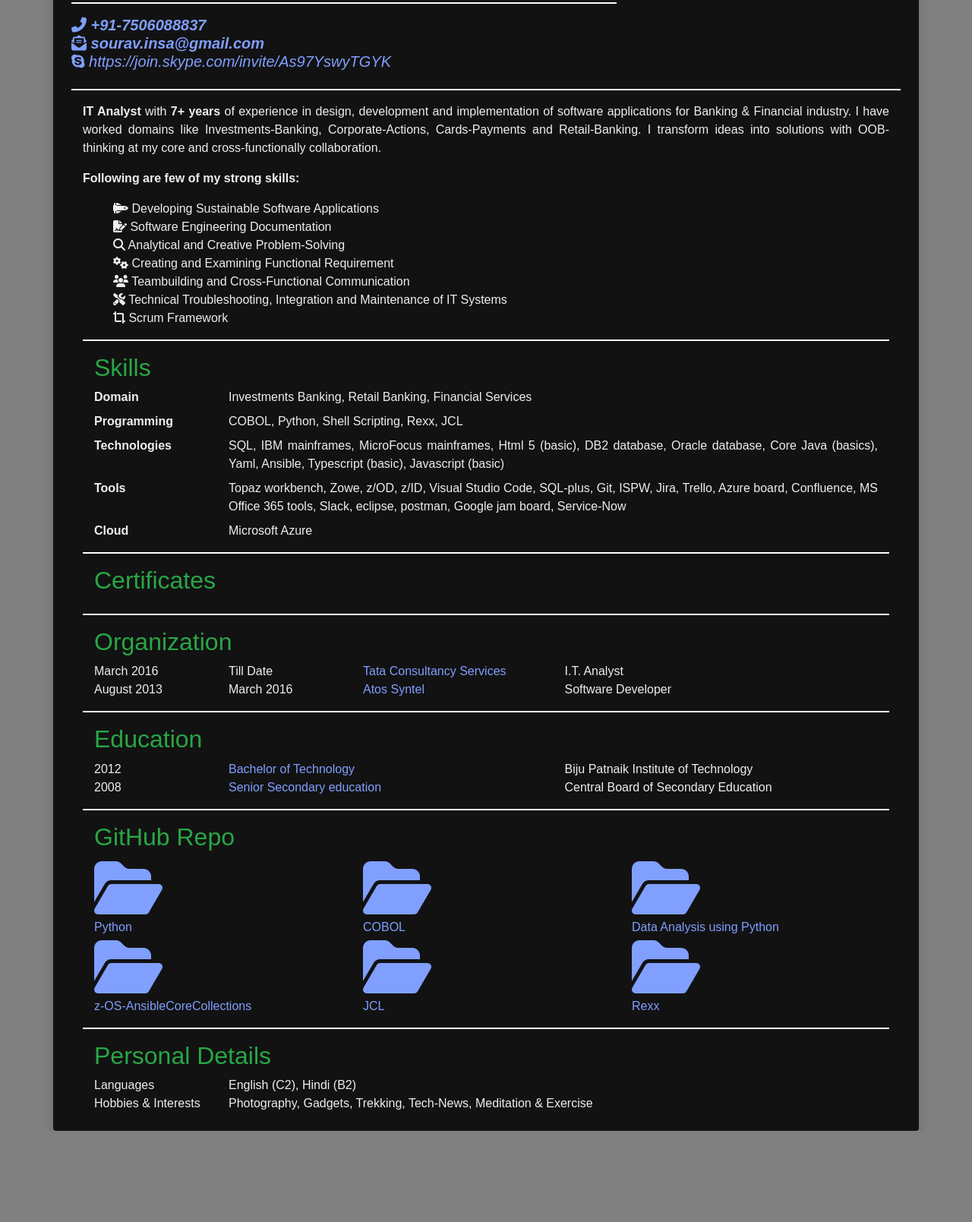
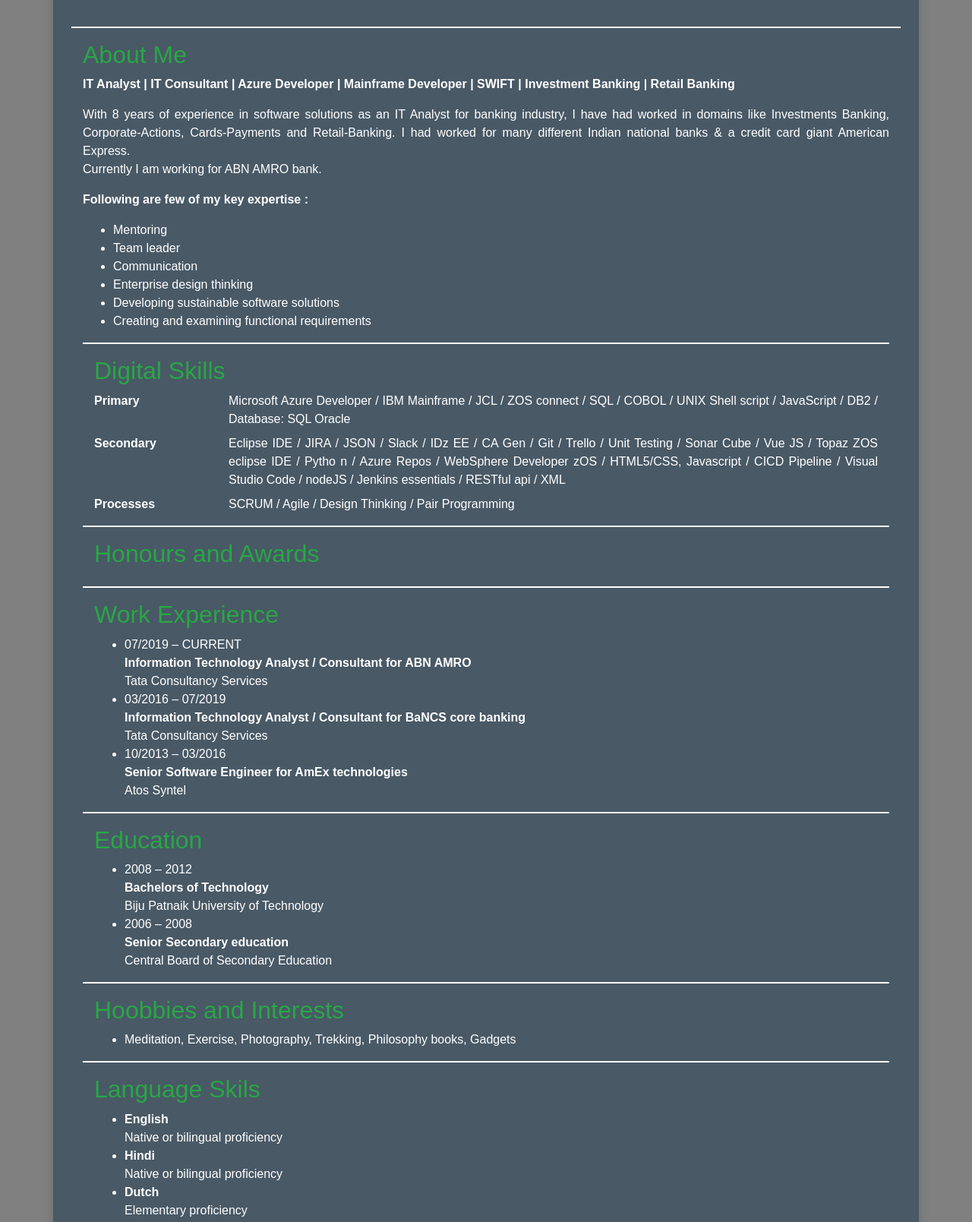
Before and after one commit to SouravKumarSahu/SouravKsahu.azure.webapp, a website: page public/index.html in a window 1280 px wide. Shown: the part 85-1694 px from the top of the page at 76% size. Before the commit the page ends 1574 px from the top, so only its background shows below. Drawn offline with nearby package versions, Linux system fonts and the light colour scheme; a script that the page names is missing.

Commit message:
updated page contents

```diff
--- a/public/bootstrap/css/dark-theme.css
+++ b/public/bootstrap/css/dark-theme.css
@@ -7,8 +7,8 @@
 }
 
 .container {
-  color: #eee;
-  background: #121212;
+  color: rgb(255, 255, 255);
+  background: #495966;
 }
 
 a {
--- a/public/pagehome.html
+++ b/public/pagehome.html
@@ -6,187 +6,247 @@
   <div class="row">
     <div class="col-8 display-4">
       <h1 class="text-success">Sourav Kumar Sahu</h1>
-      <h5>
-        <hr>
-        <a href="tel:+91750608837">
-          <i class="fas fa-phone-alt"><i> +91-7506088837</i></i>
-        </a>
-        <br>
-        <a href="mailto:sourav.insa@gmail.com">
-          <i class="fas fa-envelope-open-text"><i> sourav.insa@gmail.com</i></i>
-        </a>
-        <br>
-        <a href="https://join.skype.com/invite/As97YswyTGYK">
-          <i class="fab fa-skype"><i> https://join.skype.com/invite/As97YswyTGYK</i></i>
-        </a>
-        <!--<br>
-        <a href="http://www.linkedin.com/in/souravksahu">
-          <i class="fab fa-linkedin"><i> www.linkedin.com/in/souravksahu</i></i>
-        </a>-->
-      </h5>
     </div>
-    <div class="col-4">
-      <!--img src="profilepic.jpg" class="img-thumbnail rounded-lg shadow-sm float-right" alt="profile_pic"-->
-      <div class="LI-profile-badge"  data-version="v1" data-size="large" data-locale="en_US" data-type="horizontal" data-theme="dark" data-vanity="souravksahu"><a class="LI-simple-link" href='https://in.linkedin.com/in/souravksahu?trk=profile-badge'>Sourav Kumar Sahu</a></div>
-    </div>
+    <!-- <div class="col-4">
+      <div class="badge-base LI-profile-badge" data-locale="en_US" data-size="large" data-theme="light"
+        data-type="HORIZONTAL" data-vanity="souravksahu" data-version="v1"><a class="badge-base__link LI-simple-link"
+          href="https://in.linkedin.com/in/souravksahu?trk=profile-badge"></a></div>
+    </div> -->
   </div>
+  <br>
+
   <hr>
   <!-- Brief -->
   <div class="container text-wrap text-justify">
+    <h2 class="text-success">About Me</h2>
     <p>
-      <b>IT Analyst</b> with <b>7+ years</b> of experience in design, development and implementation of software applications for Banking & Financial industry. I have worked domains like Investments-Banking, Corporate-Actions, Cards-Payments and Retail-Banking. I transform ideas into solutions with OOB-thinking at my core and cross-functionally collaboration.
+      <b>IT Analyst | IT Consultant | Azure Developer | Mainframe
+        Developer | SWIFT | Investment Banking | Retail Banking </b>
     </p>
     <p>
-      <b>Following are few of my strong skills:</b><br>
-      <ul>
-        <i class="fas fa-space-shuttle"></i>
-        Developing Sustainable Software Applications<br>
-        <i class="fas fa-file-signature"></i>
-        Software Engineering Documentation<br>
-        <i class="fas fa-search"></i>
-        Analytical and Creative Problem-Solving<br>
-        <i class="fas fa-cogs"></i>
-        Creating and Examining Functional Requirement<br>
-        <i class="fas fa-users"></i>
-        Teambuilding and Cross-Functional Communication<br>
-        <i class="fas fa-tools"></i>
-        Technical Troubleshooting, Integration and Maintenance of IT Systems<br>
-        <i class="fas fa-crop-alt"></i>
-        Scrum Framework
-      </ul>
+      With 8 years of experience in software solutions as an IT Analyst for
+      banking industry, I have had worked in domains like Investments Banking, Corporate-Actions, Cards-Payments and
+      Retail-Banking. I had
+      worked for many different Indian national banks & a credit card giant
+      American Express.
+      <br>
+      Currently I am working for ABN AMRO bank.
+    </p>
+    <p>
+      <b>Following are few of my key expertise :</b>
+    <ul>
+      <li>Mentoring</li>
+      <li>Team leader</li>
+      <li>Communication</li>
+      <li>Enterprise design thinking</li>
+      <li>Developing sustainable software solutions</li>
+      <li>Creating and examining functional requirements</li>
+    </ul>
     </p>
     <hr>
-    <!-- Technologies -->
+    <!-- Digital Skills -->
     <div class="container">
-      <h2 class="text-success">Skills</h2>
+      <h2 class="text-success">Digital Skills</h2>
       <div class="row">
-        <div class="col-2"><b>Domain</b>
+        <div class="col-2"><b>Primary</b>
         </div>
         <div class="col-10">
-          Investments Banking, Retail Banking, Financial Services
+          Microsoft Azure Developer / IBM Mainframe / JCL / ZOS connect / SQL / COBOL / UNIX Shell script / JavaScript /
+          DB2 / Database: SQL Oracle
         </div>
       </div>
       <div class="row mt-2">
-        <div class="col-2"><b>Programming</b>
+        <div class="col-2"><b>Secondary</b>
         </div>
         <div class="col-10">
-          COBOL, Python, Shell Scripting, Rexx, JCL
+          Eclipse IDE / JIRA / JSON / Slack / IDz EE / CA Gen / Git / Trello
+          / Unit Testing / Sonar Cube / Vue JS / Topaz ZOS eclipse IDE / Pytho
+          n / Azure Repos / WebSphere Developer zOS / HTML5/CSS, Javascript
+          / CICD Pipeline / Visual Studio Code / nodeJS / Jenkins essentials /
+          RESTful api / XML
         </div>
       </div>
       <div class="row mt-2">
-        <div class="col-2"><b>Technologies</b>
+        <div class="col-2"><b>Processes</b>
         </div>
         <div class="col-10">
-          SQL, IBM mainframes, MicroFocus mainframes, Html 5 (basic), DB2 database, Oracle database, Core Java (basics), Yaml, Ansible, Typescript (basic), Javascript (basic)
-        </div>
-      </div>
-      <div class="row mt-2">
-        <div class="col-2"><b>Tools</b>
-        </div>
-        <div class="col-10">
-          Topaz workbench, Zowe, z/OD, z/ID, Visual Studio Code, SQL-plus, Git, ISPW, Jira, Trello, Azure board, Confluence, MS Office 365 tools, Slack, eclipse, postman, Google jam board, Service-Now
-        </div>
-      </div>
-      <div class="row mt-2">
-        <div class="col-2"><b>Cloud</b>
-        </div>
-        <div class="col-10">
-          Microsoft Azure
+          SCRUM / Agile / Design Thinking / Pair Programming
         </div>
       </div>
     </div>
     <hr>
-    <!-- Certificates-->
+    <!-- Honours and Awards-->
     <div class="container">
-      <h2 class="text-success">Certificates</h2>
+      <h2 class="text-success">Honours and Awards</h2>
       <div class="row">
         <div class="col-3">
-          <div data-iframe-width="150" data-iframe-height="150" data-share-badge-id="390eb77a-f430-4e9b-ba93-e9fa9bc027d5" data-share-badge-host="https://www.youracclaim.com"></div>
+          <div data-iframe-width="150" data-iframe-height="150"
+            data-share-badge-id="390eb77a-f430-4e9b-ba93-e9fa9bc027d5"
+            data-share-badge-host="https://www.youracclaim.com"></div>
         </div>
         <div class="col-3">
-          <div data-iframe-width="150" data-iframe-height="150" data-share-badge-id="b80402be-f20e-4d40-953a-d32097ed02c8" data-share-badge-host="https://www.youracclaim.com"></div>
+          <div data-iframe-width="150" data-iframe-height="150"
+            data-share-badge-id="4769b9d7-9d22-4913-a3c3-d3ee553011bd"
+            data-share-badge-host="https://www.youracclaim.com"></div>
         </div>
         <div class="col-3">
-          <div data-iframe-width="150" data-iframe-height="150" data-share-badge-id="226272b9-a81c-4064-9eb3-02a37e671bd5" data-share-badge-host="https://www.youracclaim.com"></div>
+          <div data-iframe-width="150" data-iframe-height="150"
+            data-share-badge-id="226272b9-a81c-4064-9eb3-02a37e671bd5"
+            data-share-badge-host="https://www.youracclaim.com"></div>
         </div>
         <div class="col-3">
-          <div data-iframe-width="150" data-iframe-height="150" data-share-badge-id="b6071b9b-4c7c-4ea3-ad6f-28bb09689c16" data-share-badge-host="https://www.youracclaim.com"></div>
+          <div data-iframe-width="150" data-iframe-height="150"
+            data-share-badge-id="b6071b9b-4c7c-4ea3-ad6f-28bb09689c16"
+            data-share-badge-host="https://www.youracclaim.com"></div>
         </div>
       </div>
       <div class="row">
         <div class="col-3">
-          <div data-iframe-width="150" data-iframe-height="150" data-share-badge-id="b7c25be9-17fc-4c1d-830f-38e995230786" data-share-badge-host="https://www.youracclaim.com"></div>
+          <div data-iframe-width="150" data-iframe-height="150"
+            data-share-badge-id="b7c25be9-17fc-4c1d-830f-38e995230786"
+            data-share-badge-host="https://www.youracclaim.com"></div>
         </div>
         <div class="col-3">
-          <div data-iframe-width="150" data-iframe-height="150" data-share-badge-id="b3c3d1b9-7cf6-4b6e-8e4d-3b4f6925304a" data-share-badge-host="https://www.youracclaim.com"></div>
+          <div data-iframe-width="150" data-iframe-height="150"
+            data-share-badge-id="b3c3d1b9-7cf6-4b6e-8e4d-3b4f6925304a"
+            data-share-badge-host="https://www.youracclaim.com"></div>
         </div>
         <div class="col-3">
-          <div data-iframe-width="150" data-iframe-height="150" data-share-badge-id="2d3e6ca2-07b8-4cdd-8758-b7ba7049b8c8" data-share-badge-host="https://www.youracclaim.com"></div>
+          <div data-iframe-width="150" data-iframe-height="150"
+            data-share-badge-id="2d3e6ca2-07b8-4cdd-8758-b7ba7049b8c8"
+            data-share-badge-host="https://www.youracclaim.com"></div>
         </div>
         <div class="col-3">
-          <div data-iframe-width="150" data-iframe-height="150" data-share-badge-id="12a5c964-b741-4ff8-8ac3-f28554a329a7" data-share-badge-host="https://www.youracclaim.com"></div>
+          <div data-iframe-width="150" data-iframe-height="150"
+            data-share-badge-id="12a5c964-b741-4ff8-8ac3-f28554a329a7"
+            data-share-badge-host="https://www.youracclaim.com"></div>
         </div>
       </div>
       <div class="row">
         <div class="col-3">
-          <div data-iframe-width="150" data-iframe-height="150" data-share-badge-id="d7e0729f-bab0-493e-b7f6-b01667231b79" data-share-badge-host="https://www.youracclaim.com"></div>
+          <div data-iframe-width="150" data-iframe-height="150"
+            data-share-badge-id="d7e0729f-bab0-493e-b7f6-b01667231b79"
+            data-share-badge-host="https://www.youracclaim.com"></div>
         </div>
         <div class="col-3">
-          <div data-iframe-width="150" data-iframe-height="150" data-share-badge-id="0cb0f5bd-4239-4f7a-bc03-f2b200b46e05" data-share-badge-host="https://www.youracclaim.com"></div>
+          <div data-iframe-width="150" data-iframe-height="150"
+            data-share-badge-id="0cb0f5bd-4239-4f7a-bc03-f2b200b46e05"
+            data-share-badge-host="https://www.youracclaim.com"></div>
         </div>
         <div class="col-3">
-          <div data-iframe-width="150" data-iframe-height="150" data-share-badge-id="4fde0134-0966-4799-b49c-ea6dfb5c930e" data-share-badge-host="https://www.youracclaim.com"></div>
+          <div data-iframe-width="150" data-iframe-height="150"
+            data-share-badge-id="4fde0134-0966-4799-b49c-ea6dfb5c930e"
+            data-share-badge-host="https://www.youracclaim.com"></div>
         </div>
         <div class="col-3">
-          <div data-iframe-width="150" data-iframe-height="150" data-share-badge-id="de26dee6-fa42-413c-82b2-f075b140969d" data-share-badge-host="https://www.youracclaim.com"></div>
+          <div data-iframe-width="150" data-iframe-height="150"
+            data-share-badge-id="de26dee6-fa42-413c-82b2-f075b140969d"
+            data-share-badge-host="https://www.youracclaim.com"></div>
         </div>
       </div>
       <div class="row">
         <div class="col-3">
-          <div data-iframe-width="150" data-iframe-height="150" data-share-badge-id="0cb0f5bd-4239-4f7a-bc03-f2b200b46e05" data-share-badge-host="https://www.youracclaim.com"></div>
+          <div data-iframe-width="150" data-iframe-height="150"
+            data-share-badge-id="0cb0f5bd-4239-4f7a-bc03-f2b200b46e05"
+            data-share-badge-host="https://www.youracclaim.com"></div>
         </div>
         <div class="col-3">
-          <div data-iframe-width="150" data-iframe-height="150" data-share-badge-id="4fde0134-0966-4799-b49c-ea6dfb5c930e" data-share-badge-host="https://www.youracclaim.com"></div>
+          <div data-iframe-width="150" data-iframe-height="150"
+            data-share-badge-id="4fde0134-0966-4799-b49c-ea6dfb5c930e"
+            data-share-badge-host="https://www.youracclaim.com"></div>
         </div>
         <div class="col-3">
-          <div data-iframe-width="150" data-iframe-height="150" data-share-badge-id="8f8a8a6b-e407-4a03-97e0-a844ed5fa06e" data-share-badge-host="https://www.youracclaim.com"></div>
+          <div data-iframe-width="150" data-iframe-height="150"
+            data-share-badge-id="8f8a8a6b-e407-4a03-97e0-a844ed5fa06e"
+            data-share-badge-host="https://www.youracclaim.com"></div>
         </div>
         <div class="col-3">
-          <div data-iframe-width="150" data-iframe-height="150" data-share-badge-id="dc8dcd5b-407f-403e-9a17-973257f94e17" data-share-badge-host="https://www.youracclaim.com"></div>
+          <div data-iframe-width="150" data-iframe-height="150"
+            data-share-badge-id="dc8dcd5b-407f-403e-9a17-973257f94e17"
+            data-share-badge-host="https://www.youracclaim.com"></div>
         </div>
       </div>
     </div>
     <hr>
-    <!-- Organization -->
+    <!-- Work Experience -->
     <div class="container">
-      <h2 class="text-success">Organization</h2>
-      <div class="row">
-        <div class="col-2">March 2016</div>
-        <div class="col-2">Till Date</div>
-        <div class="col-3"><a href="https://www.tcs.com/">Tata Consultancy Services</a></div>
-        <div class="col-5">I.T. Analyst</div>
-      </div>
-      <div class="row">
-        <div class="col-2">August 2013</div>
-        <div class="col-2">March 2016</div>
-        <div class="col-3"><a href="https://www.atos-syntel.net/">Atos Syntel</a></div>
-        <div class="col-5">Software Developer</div>
-      </div>
+      <h2 class="text-success">Work Experience</h2>
+      <ul>
+        <li>
+          07/2019 – CURRENT
+          <br>
+          <b>Information Technology Analyst / Consultant for ABN AMRO</b>
+          <br>
+          Tata Consultancy Services
+        </li>
+        <li>
+          03/2016 – 07/2019
+          <br>
+          <b>Information Technology Analyst / Consultant for BaNCS core banking</b>
+          <br>
+          Tata Consultancy Services
+        </li>
+        <li>
+          10/2013 – 03/2016
+          <br>
+          <b>Senior Software Engineer for AmEx technologies</b>
+          <br>
+          Atos Syntel
+        </li>
+      </ul>
     </div>
     <hr>
     <!-- Education -->
     <div class="container">
       <h2 class="text-success">Education</h2>
-      <div class="row">
-        <div class="col-2">2012</div>
-        <div class="col-5"><a href="https://drive.google.com/file/d/0B_K8MUMyr6lvcjRWX2F6ZGRFWnJaT2UzYTNnZ2x6NmRiQWVr/view?usp=sharing">Bachelor of Technology</a></div>
-        <div class="col-5">Biju Patnaik Institute of Technology</div>
-      </div>
-      <div class="row">
-        <div class="col-2">2008</div>
-        <div class="col-5"><a href="https://drive.google.com/file/d/0B_K8MUMyr6lvVTBfZ3FjUGtLZmloNUk1OXYwRE9xS19ReG9F/view?usp=sharing">Senior Secondary education</a></div>
-        <div class="col-5">Central Board of Secondary Education</div>
-      </div>
+      <ul>
+        <li>
+          2008 – 2012
+          <br>
+          <b>Bachelors of Technology</b>
+          <br>
+          Biju Patnaik University of Technology
+        </li>
+        <li>
+          2006 – 2008
+          <br>
+          <b>Senior Secondary education</b>
+          <br>
+          Central Board of Secondary Education
+        </li>
+      </ul>
+    </div>
+    <hr>
+    <!-- Hoobbies and Interests -->
+    <div class="container">
+      <h2 class="text-success">Hoobbies and Interests</h2>
+      <ul>
+        <li>
+          Meditation, Exercise, Photography, Trekking, Philosophy books, Gadgets
+        </li>
+      </ul>
+    </div>
+    <hr>
+    <!-- Language Skils -->
+    <div class="container">
+      <h2 class="text-success">Language Skils</h2>
+      <ul>
+        <li>
+          <b>English</b>
+          <br>
+          Native or bilingual proficiency
+        </li>
+        <li>
+          <b>Hindi</b>
+          <br>
+          Native or bilingual proficiency
+        </li>
+        <li>
+          <b>Dutch</b>
+          <br>
+          Elementary proficiency
+        </li>
+      </ul>
     </div>
     <hr>
     <!-- Git Repo -->
@@ -234,17 +294,5 @@
       </div>
     </div>
     <hr>
-    <!-- Personal -->
-    <div class="container">
-      <h2 class="text-success">Personal Details</h2>
-      <div class="row">
-        <div class="col-2">Languages</div>
-        <div class="col-10">English (C2), Hindi (B2)<!--, Dutch (A1)--></div>
-      </div>
-      <div class="row">
-        <div class="col-2">Hobbies & Interests</div>
-        <div class="col-10">Photography, Gadgets, Trekking, Tech-News, Meditation & Exercise</div>
-      </div>
-    </div>
   </div>
 </div>
```
